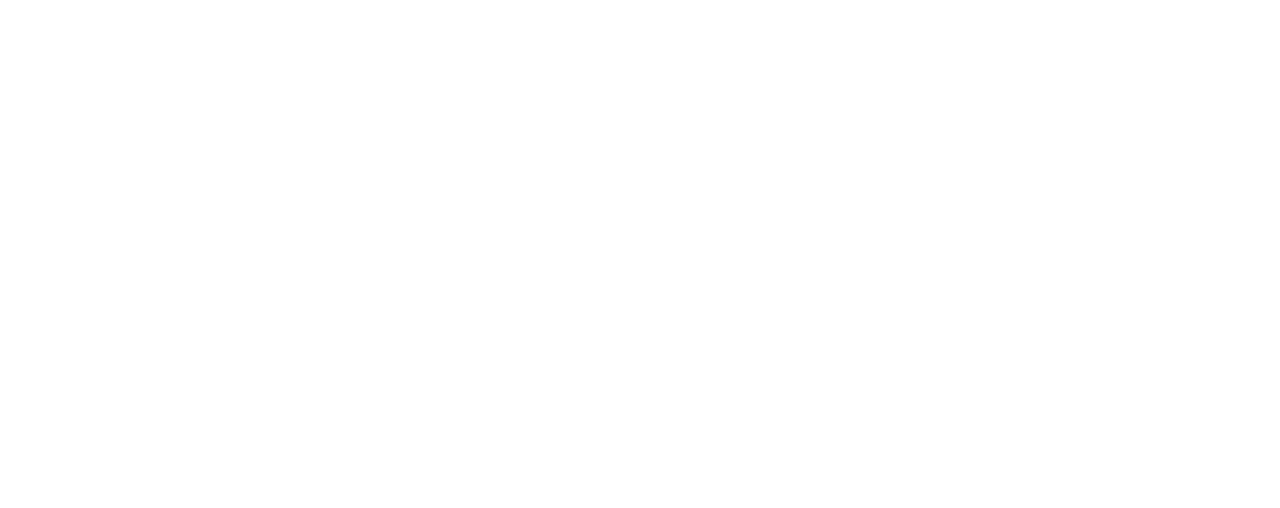
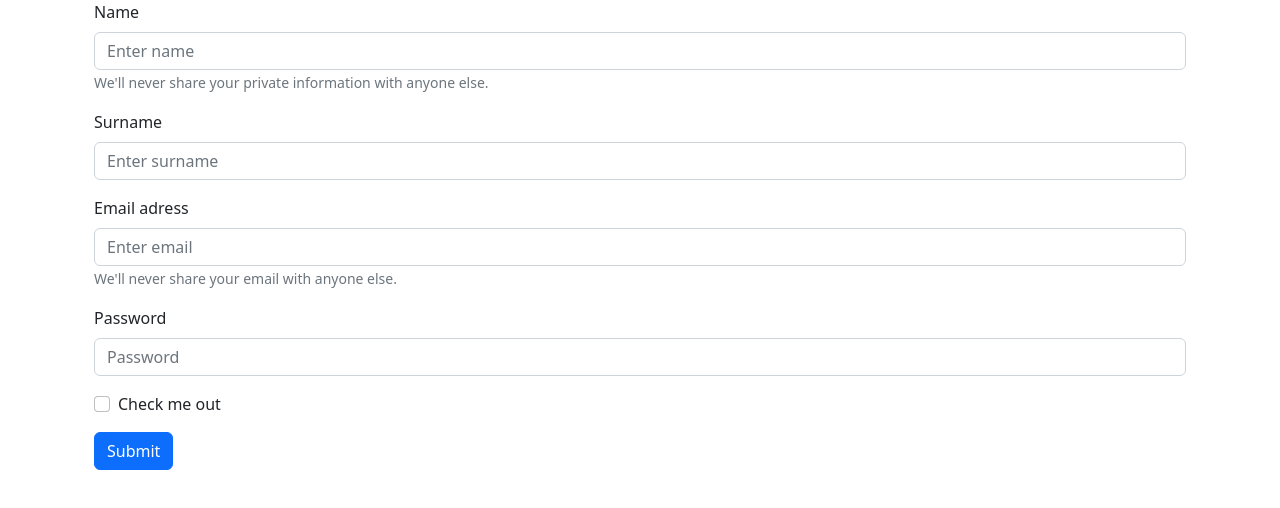
Before and after one commit to AlynaNastas/ANR-FSD-Project-5, a React (Vite) app in the folder Dental Clinic/: page / in a window 1280 px wide. Before the commit this address had no page. Shown: the top 508 px of the page. Built offline with nearby package versions, Linux system fonts and the light colour scheme.

Commit message:
feat: Register basic structure without css

```diff
--- a/Dental Clinic/src/layout/register/Register.jsx
+++ b/Dental Clinic/src/layout/register/Register.jsx
@@ -0,0 +1,52 @@
+import Button from 'react-bootstrap/Button';
+import Container from 'react-bootstrap/esm/Container';
+import Form from 'react-bootstrap/Form';
+
+
+
+export const Register = () => {
+  return (
+    <>
+
+    <Container className="registerCss">
+      <Container className='info'>
+    <Form>
+      <Form.Group className="mb-3" controlId="formBasicEmail">
+        <Form.Label>Name</Form.Label>
+        <Form.Control type="email" placeholder="Enter name" />
+        <Form.Text className="text-muted">
+          We'll never share your private information with anyone else.
+        </Form.Text>
+      </Form.Group>
+
+      <Form.Group className="mb-3" controlId="formBasicEmail">
+        <Form.Label>Surname</Form.Label>
+        <Form.Control type="email" placeholder="Enter surname" />
+        <Form.Text className="text-muted">
+        </Form.Text>
+      </Form.Group>
+
+      <Form.Group className="mb-3" controlId="formBasicEmail">
+        <Form.Label>Email adress</Form.Label>
+        <Form.Control type="email" placeholder="Enter email" />
+        <Form.Text className="text-muted">
+          We'll never share your email with anyone else.
+        </Form.Text>
+      </Form.Group>
+
+      <Form.Group className="mb-3" controlId="formBasicPassword">
+        <Form.Label>Password</Form.Label>
+        <Form.Control type="password" placeholder="Password" />
+      </Form.Group>
+      <Form.Group className="mb-3" controlId="formBasicCheckbox">
+        <Form.Check type="checkbox" label="Check me out" />
+      </Form.Group>
+      <Button variant="primary" type="submit">
+        Submit
+      </Button>
+    </Form>
+    </Container>
+    </Container>
+    </>
+  );
+}
--- a/Dental Clinic/src/mainapp/MainApp.jsx
+++ b/Dental Clinic/src/mainapp/MainApp.jsx
@@ -1,5 +1,6 @@
 import { Route, Routes } from "react-router-dom"
 import { Home } from "../layout/home/Home"
+import { Register } from "../layout/register/Register"
 
 
 
@@ -8,6 +9,7 @@ return (
     <>
     <Routes>
     <Route path= '/home' element={<Home/>}/>
+    <Route path= '/' element={<Register/>}/>
     </Routes>
     </>
 )
```
